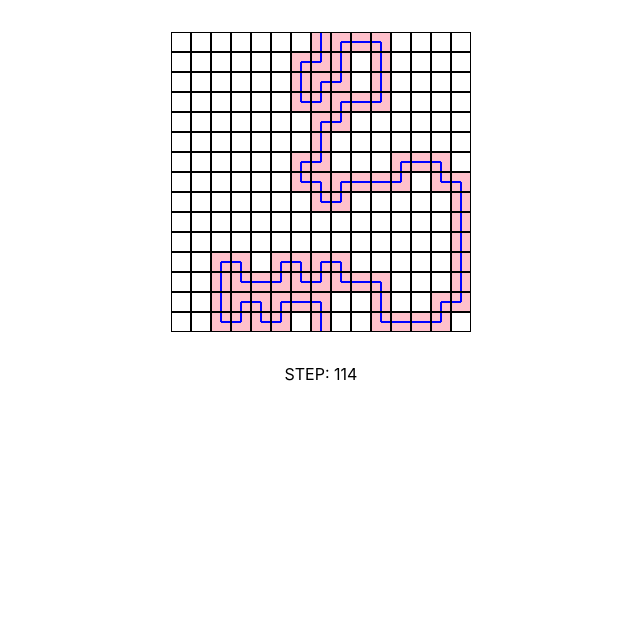
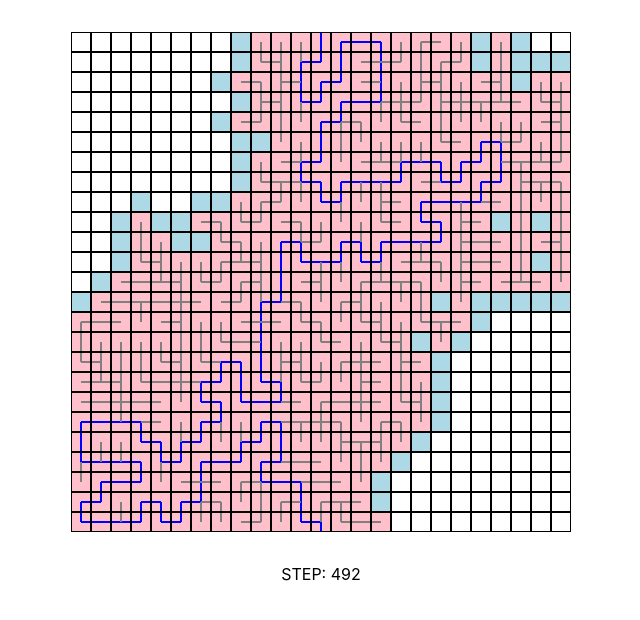
Before and after one commit to vakrilov/maze-generator, a React (Create React App) app: page / in a window 1280 px wide. Shown: the top 620 px of the page, without its empty margins (319-959 px from the left). Built offline with nearby package versions, Linux system fonts and the light colour scheme.

Commit message:
create fake routes

```diff
--- a/src/App.css
+++ b/src/App.css
@@ -25,14 +25,24 @@
   background-color: pink;
 }
 
-.line {
+.candidate {
+  background-color: lightblue;
+}
+
+.line,
+.line-fake {
   --rotate: 0deg;
   position: absolute;
   left: 50%;
   top: 0%;
   height: 50%;
   width: 2px;
-  background-color: blue;
   transform-origin: bottom;
   transform: translateX(-50%) rotate(var(--rotate));
 }
+.line {
+  background-color: blue;
+}
+.line-fake {
+  background-color: gray;
+}
--- a/src/App.tsx
+++ b/src/App.tsx
@@ -3,7 +3,6 @@ import cx from "classnames";
 import { CellInfo, maze, generateMaze, Direction } from "./maze-generator";
 
 import "./App.css";
-import { convertToObject } from "typescript";
 
 const directionToAngleMap = {
   [Direction.up]: "0deg",
@@ -20,7 +19,11 @@ const Cell: FC<{ cell: CellInfo; row: number; col: number }> = ({
 }) => {
   return (
     <div
-      className={cx("cell", cell.taken && "taken")}
+      className={cx(
+        "cell",
+        cell.taken && "taken",
+        cell.candidate && "candidate"
+      )}
       style={{
         gridRow: row + 1,
         gridColumn: col + 1,
@@ -30,6 +33,15 @@ const Cell: FC<{ cell: CellInfo; row: number; col: number }> = ({
         <div
           key={i}
           className="line"
+          style={{
+            "--rotate": directionToAngle(d),
+          }}
+        ></div>
+      ))}
+      {cell.fakeRoute.map((d, i) => (
+        <div
+          key={i}
+          className="line-fake"
           style={{
             "--rotate": directionToAngle(d),
           }}
--- a/src/maze-generator.ts
+++ b/src/maze-generator.ts
@@ -1,4 +1,4 @@
-const N = 15;
+const N = 25;
 
 export enum Direction {
   up = -1,
@@ -6,6 +6,12 @@ export enum Direction {
   right = 2,
   left = -2,
 }
+const Directions = [
+  Direction.up,
+  Direction.right,
+  Direction.down,
+  Direction.left,
+] as const;
 
 const reverseDirectionMap = {
   [Direction.up]: Direction.down,
@@ -23,11 +29,13 @@ type Point = {
 export type CellInfo = {
   taken?: boolean;
   mainRoute: Direction[];
+  candidate?: boolean;
+  fakeRoute: Direction[];
 };
 
 export const maze: CellInfo[][] = new Array(N).fill(0).map(() =>
   new Array(N).fill(0).map(() => {
-    return { mainRoute: [] };
+    return { mainRoute: [], fakeRoute: [] };
   })
 );
 
@@ -131,11 +139,39 @@ const generatePath = async (
   return false;
 };
 
-const generateFakeRoutes = (s: Point, e: Point, rerender: () => void) => {
-  let c = { ...s };
-  while (c.x !== e.x || c.y !== e.y) {
-    console.log("--->", c);
-    c = goInDirection(c, maze[c.x][c.y].mainRoute[1]);
+const generateFakeRoutes = async (s: Point, e: Point, rerender: () => void) => {
+  while (true) {
+    const candidates: [Point, Point, Direction][] = [];
+    maze.forEach((col, x) =>
+      col.forEach((cell, y) => {
+        if (cell.taken) {
+          const current = { x, y };
+          Directions.forEach((d) => {
+            const next = goInDirection(current, d);
+            if (isFree(next)) {
+              candidates.push([current, next, d]);
+            }
+          });
+        }
+      })
+    );
+
+    if (candidates.length === 0) {
+      return;
+    }
+
+    candidates.forEach(([_, p, __]) => (maze[p.x][p.y].candidate = true));
+
+    const arr = shuffle(candidates);
+
+    const [from, to, dir] = arr[0];
+    maze[from.x][from.y].fakeRoute.push(dir);
+    maze[to.x][to.y].fakeRoute.push(reverse(dir));
+    maze[to.x][to.y].taken = true;
+    maze[to.x][to.y].candidate = false;
+
+    rerender();
+    await wait(16);
   }
 };
 
@@ -145,5 +181,5 @@ export const generateMaze = async (rerender: () => void) => {
 
   await generatePath(start, end, Direction.down, rerender);
 
-  generateFakeRoutes(start, end, rerender);
+  await generateFakeRoutes(start, end, rerender);
 };
--- a/tsconfig.json
+++ b/tsconfig.json
@@ -1,6 +1,6 @@
 {
   "compilerOptions": {
-    "target": "es5",
+    "target": "es2015",
     "lib": [
       "dom",
       "dom.iterable",
```
